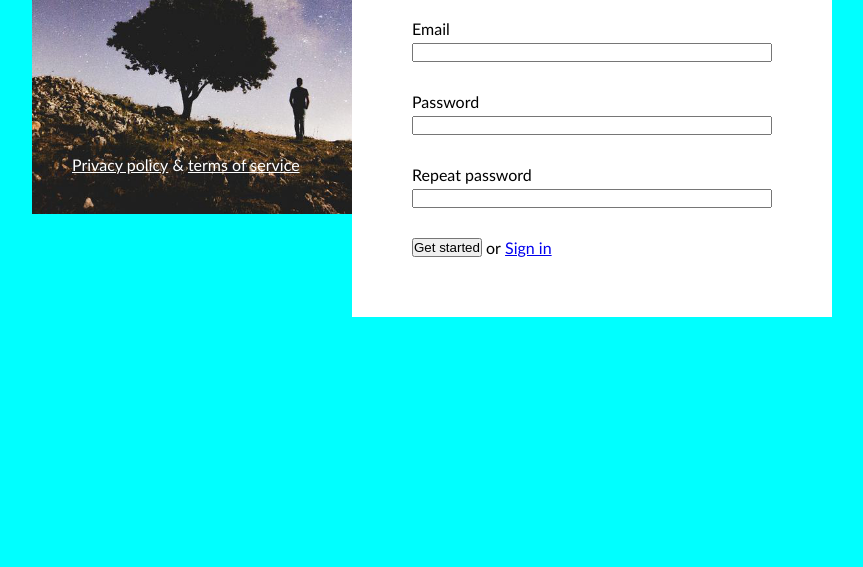
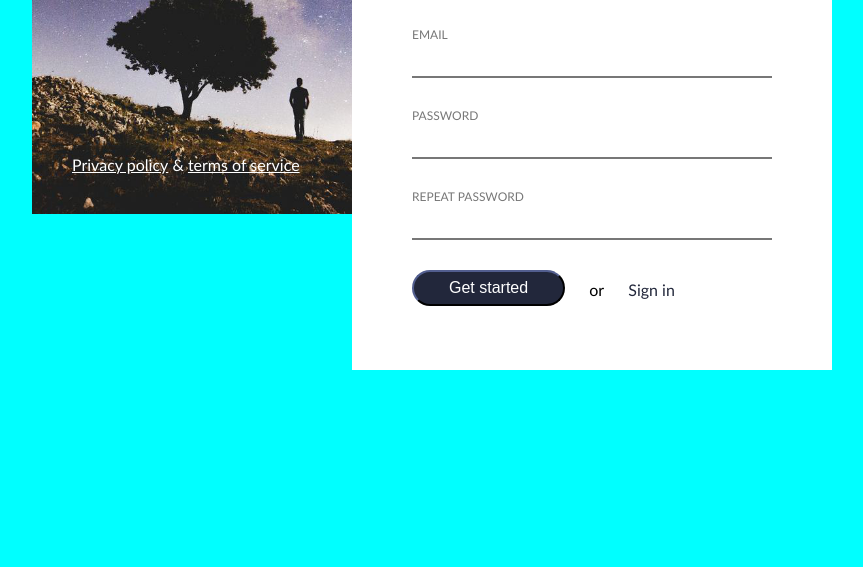
Before and after one commit to neigiamasJonas/5-skyman, a website: page index.html in a window 1280 px wide. Shown: the part 233-800 px from the top of the page, without its empty margins (208-1071 px from the left). Drawn offline with Linux system fonts and the light colour scheme.

Commit message:
more style

```diff
--- a/css/button.css
+++ b/css/button.css
@@ -0,0 +1,16 @@
+.btn {
+    font-size: 16px;
+    padding: 6px;
+    line-height: 20px;
+    padding-left: 35px;
+    padding-right: 35px;
+    border-radius: 20px;
+    border-color: #22273b;
+    color: #fff;
+    background-color: #22273b;
+    cursor: pointer;
+}
+.btn:hover {
+    color: #22273b;
+    background-color: #fff;
+}
--- a/css/form.css
+++ b/css/form.css
@@ -14,9 +14,28 @@
     width: 100%;
     margin-bottom: 5px;
     display: inline-block;
+    text-transform: uppercase;
+    font-size: 12px;
+    color: #777;
 
 }
 .form > .form-row > .input {
     width: 100%;
-
+    border: none;
+    border-bottom: 2px solid #777;
+    padding-top: 7px;
+    padding-bottom: 7px;
 }
+.form span {
+    line-height: 40px;
+    margin-left: 20px;
+    margin-right: 20px;
+}
+.form a {
+    line-height: 40px;
+    color: #22273b;
+    text-decoration: none;
+}
+.form a:hover {
+    color: #8381a8;
+}
--- a/index.html
+++ b/index.html
@@ -55,7 +55,7 @@
                     <input id="re-pass" type="password" class="input" value="" required>
                 </div>
                 <div class="form-row">
-                    <button type="submit">Get started</button>
+                    <button type="submit" class="btn">Get started</button>
                     <span>or</span>
                     <a href="#">Sign in</a>
                 </div>
```
Also changed, not shown: css/main.css (line endings or trailing spaces).
